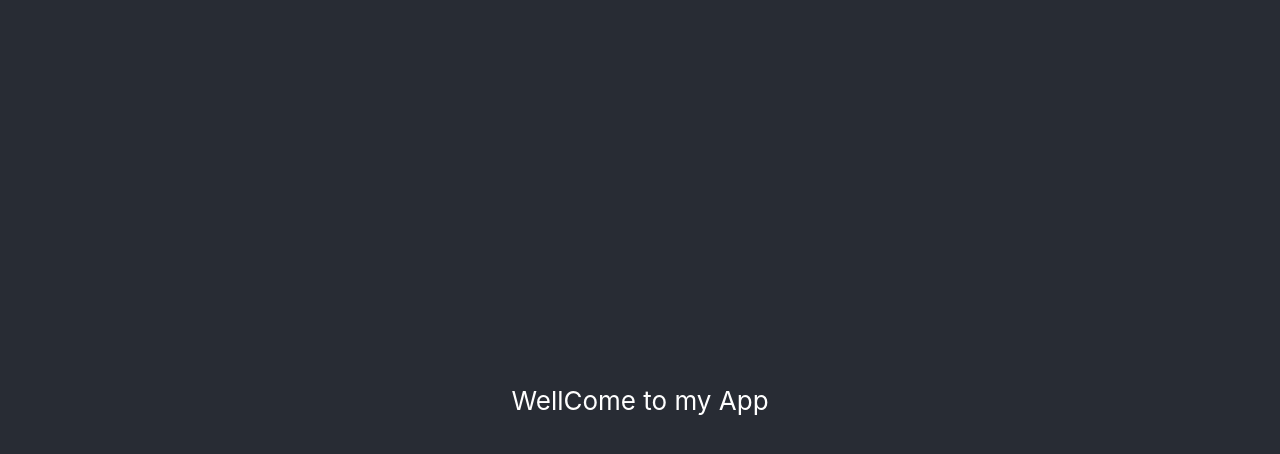
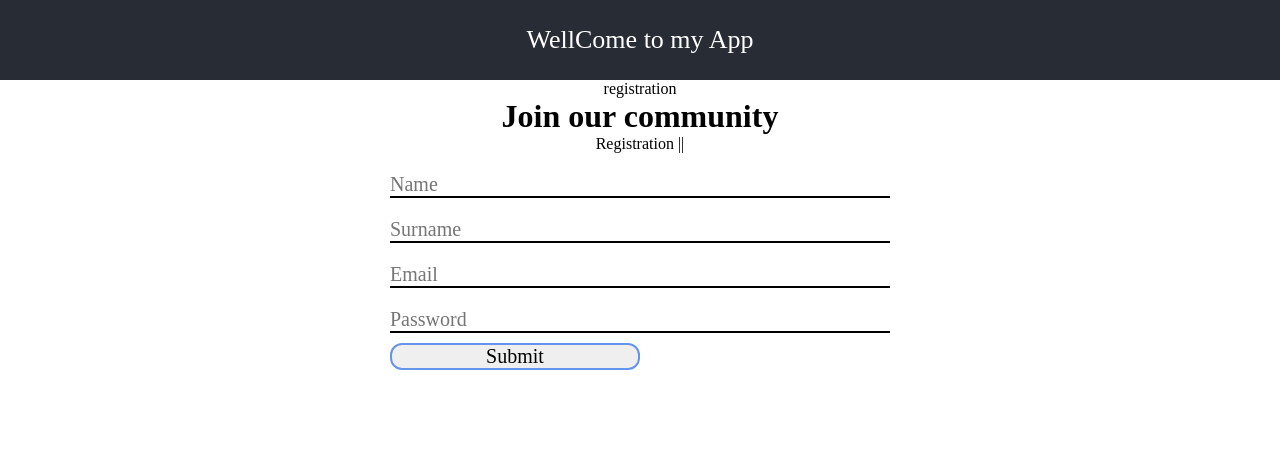
Before and after one commit to mgczarnievicz/game-board, a React (Create React App) app in the folder client/: page / in a window 1280 px wide. Shown: the top 454 px of the page. Built offline with nearby package versions, Linux system fonts and the light colour scheme; no server answers.

Commit message:
Registration Inputs Values Working

```diff
--- a/client/src/App.css
+++ b/client/src/App.css
@@ -15,7 +15,7 @@
 
 .App-header {
     background-color: #282c34;
-  min-height: 100vh;
+    min-height: 10vh;
     display: flex;
     flex-direction: column;
     align-items: center;
--- a/client/src/App.tsx
+++ b/client/src/App.tsx
@@ -1,16 +1,14 @@
 import React, { useEffect } from "react";
 import "./App.css";
+import Registration from "./registration";
 
 function App() {
-    useEffect(() => {
-        fetch("/test");
-    }, []);
-
     return (
         <div className="App">
             <header className="App-header">
                 <p>WellCome to my App</p>
             </header>
+            <Registration />
         </div>
     );
 }
--- /dev/null
+++ b/client/src/Registration.css
@@ -0,0 +1,26 @@
+.form {
+    display: flex;
+    flex-direction: column;
+    align-items: center;
+}
+
+.form form {
+    display: flex;
+    flex-direction: column;
+}
+
+.form input {
+    width: 500px;
+    font-size: 20px;
+    border: none;
+    border-bottom: 2px solid black;
+    margin-top: 20px;
+}
+
+.form button {
+    width: 250px;
+    font-size: 20px;
+    margin: 10px 0px;
+    border: 2px solid cornflowerblue;
+    border-radius: 12px;
+}
--- a/client/src/index.css
+++ b/client/src/index.css
@@ -1,13 +1,20 @@
+* {
+    font-family: "Arima", cursive;
+    box-sizing: border-box;
+    padding: 0;
+    margin: 0;
+}
+
 body {
-  margin: 0;
-  font-family: -apple-system, BlinkMacSystemFont, 'Segoe UI', 'Roboto', 'Oxygen',
-    'Ubuntu', 'Cantarell', 'Fira Sans', 'Droid Sans', 'Helvetica Neue',
-    sans-serif;
-  -webkit-font-smoothing: antialiased;
-  -moz-osx-font-smoothing: grayscale;
+    margin: 0;
+    font-family: -apple-system, BlinkMacSystemFont, "Segoe UI", "Roboto",
+        "Oxygen", "Ubuntu", "Cantarell", "Fira Sans", "Droid Sans",
+        "Helvetica Neue", sans-serif;
+    -webkit-font-smoothing: antialiased;
+    -moz-osx-font-smoothing: grayscale;
 }
 
 code {
-  font-family: source-code-pro, Menlo, Monaco, Consolas, 'Courier New',
-    monospace;
+    font-family: source-code-pro, Menlo, Monaco, Consolas, "Courier New",
+        monospace;
 }
--- a/client/src/registration.tsx
+++ b/client/src/registration.tsx
@@ -1,5 +1,6 @@
 import React, { useState } from "react";
 import { Link } from "react-router-dom";
+import "./Registration.css";
 
 interface RegistrationInputs {
     name: string;
@@ -28,28 +29,28 @@ export default function Registration() {
     }
 
     async function handleSubmit() {
-        console.log("Handle the submit");
+        console.log("Handle the submit, inputsValues:", inputsValues);
 
-        try {
-            const resp = await fetch("/registration.json", {
-                method: "POST",
-                headers: {
-                    "Content-Type": "application/json",
-                },
-                body: JSON.stringify(inputsValues),
-            });
+        // try {
+        //     const resp = await fetch("/registration.json", {
+        //         method: "POST",
+        //         headers: {
+        //             "Content-Type": "application/json",
+        //         },
+        //         body: JSON.stringify(inputsValues),
+        //     });
 
-            const data = await resp.json();
+        //     const data = await resp.json();
 
-            if (data.status === "Success") {
-                // location.replace("/");
-                // location.reload();
-            } else {
-                setError(true);
-            }
-        } catch {
-            setError(true);
-        }
+        //     if (data.status === "Success") {
+        //         // location.replace("/");
+        //         // location.reload();
+        //     } else {
+        //         setError(true);
+        //     }
+        // } catch {
+        //     setError(true);
+        // }
     }
 
     return (
@@ -60,7 +61,7 @@ export default function Registration() {
 
                 <p>
                     Registration ||
-                    <Link to="/login"> Log in </Link>
+                    {/* <Link to="/login"> Log in </Link> */}
                 </p>
                 <div className="error">
                     {error && <p>oops, something went wrong</p>}
```
Also changed, not shown: 1 other file (tests, documents, lock files or other folders). Lines whose indentation alone changed are shown as unchanged.
